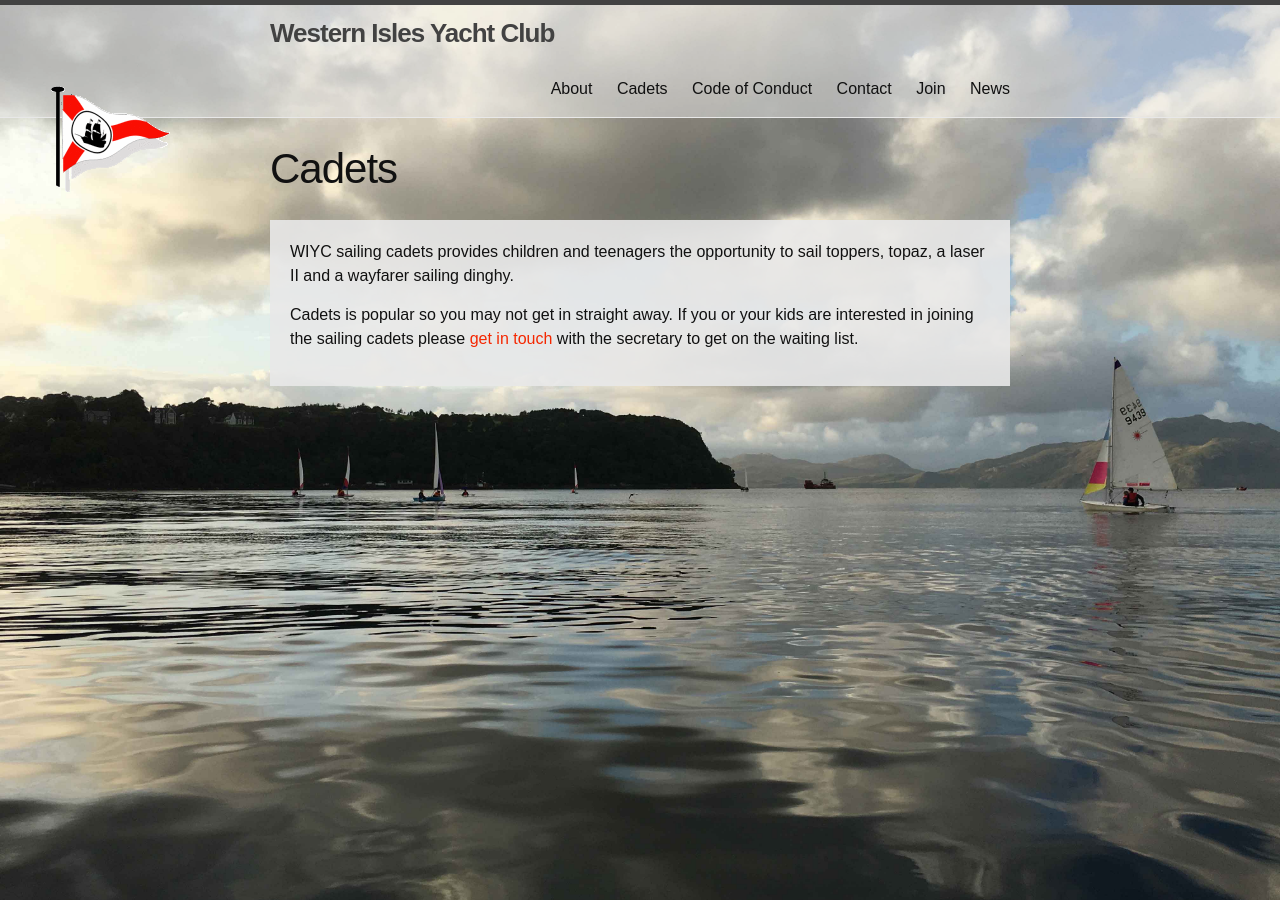
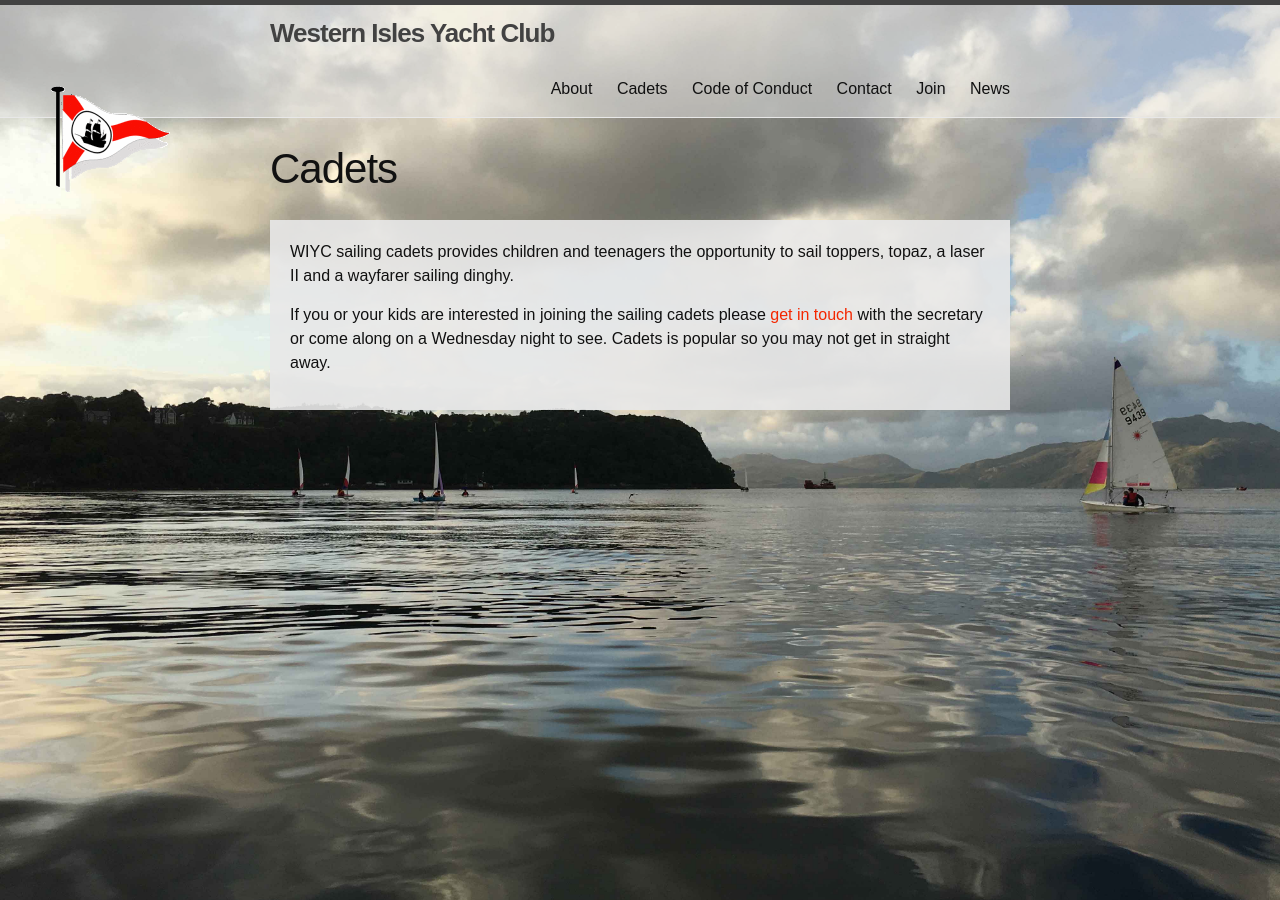
Before and after one commit to wiyc/wiyc.github.io, a Jekyll site: the page built from cadets.md, in a window 1280 px wide. Built offline with Jekyll 4.4.1, drawn with Linux system fonts in a browser that asks for light colours.

Commit message:
Update cadets.md

```diff
--- a/cadets.md
+++ b/cadets.md
@@ -6,4 +6,4 @@ permalink: /sailing-cadets/
 
 WIYC sailing cadets provides children and teenagers the opportunity to sail toppers, topaz, a laser II and a wayfarer sailing dinghy.
 
-Cadets is popular so you may not get in straight away. If you or your kids are interested in joining the sailing cadets please [get in touch](/contact/) with the secretary to get on the waiting list.
+If you or your kids are interested in joining the sailing cadets please [get in touch](/contact/) with the secretary or come along on a Wednesday night to see. Cadets is popular so you may not get in straight away.
```
